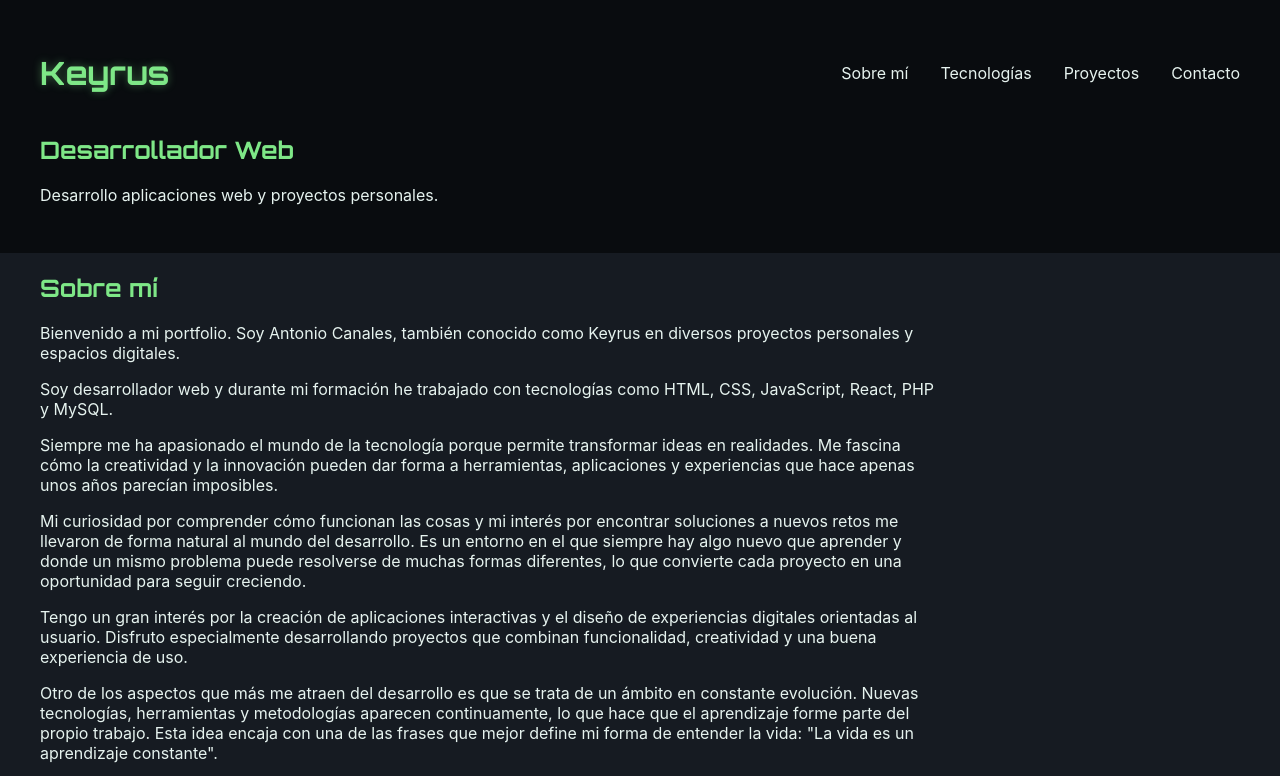
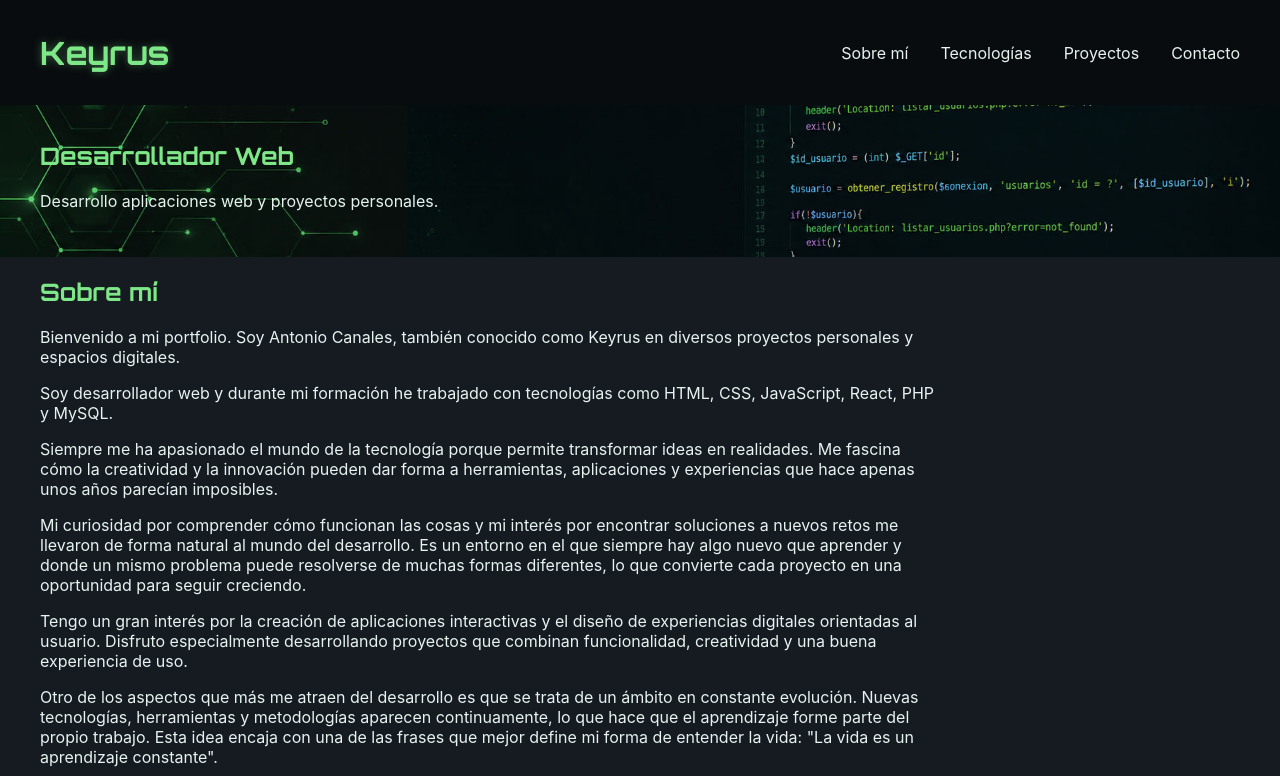
Before and after one commit to Keyrus-cyborg/portfolio, a plain HTML site: page index.html in a window 1280 px wide. Shown: the top 776 px of the page. Drawn offline with Linux system fonts and the light colour scheme.

Commit message:
style: poner imagen al banner y dar estilos para distinguirlo del nav

```diff
--- a/css/style.css
+++ b/css/style.css
@@ -4,8 +4,8 @@ html {
 
 body {
     font-family: 'Inter', sans-serif;
+    color: #e6f3ef;
     background-color: #161B22;
-    color: #e6f3ef;
     margin: 0;
 }
 
@@ -30,6 +30,14 @@ nav a:hover {
     text-shadow: 0 0 8px rgba(126, 231, 135, .5);
 }
 
+.hero-banner{
+    background-image: url("../assets/img/banner.jpg");
+    background-size: cover;
+    background-position: center;
+    min-height: 120px;
+    padding: 1rem 0;
+}
+
 .container {
     max-width: 1200px;
     margin: 0 auto;
@@ -37,8 +45,8 @@ nav a:hover {
 }
 
 header {
-    background-color: #090c0f;
-    padding: 2rem 0;
+    background-color:#090c0f;
+    padding: .7rem 0;
 }
 
 .header-top {
--- a/index.html
+++ b/index.html
@@ -24,15 +24,18 @@
                 <a href="#contact">Contacto</a>
             </nav>
         </div>
+    </header>
+
+    <section class="hero-banner">
         <div class="container">
             <h2>Desarrollador Web</h2>
 
             <p>Desarrollo aplicaciones web y proyectos personales.</p>
         </div>
+    </section>
 
-    </header>
-
-    <div class="container">
+   <main>
+     <div class="container">
         <section id="about-me">
             <h2>Sobre mí</h2>
 
@@ -127,6 +130,7 @@
             <h2>Proyectos</h2>
         </section>
     </div>
+   </main>
 
     <footer id="contact">
         <div class="container">
```
Also changed, not shown: assets/img/banner.jpg (added).
